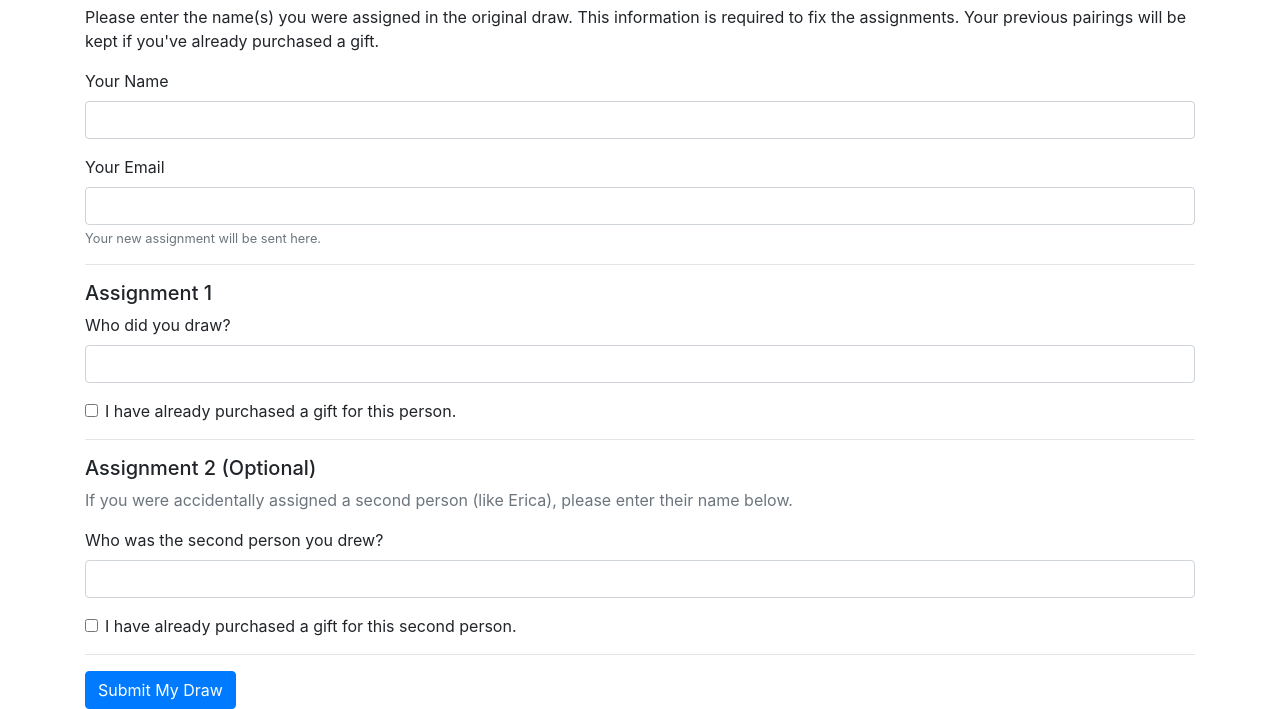
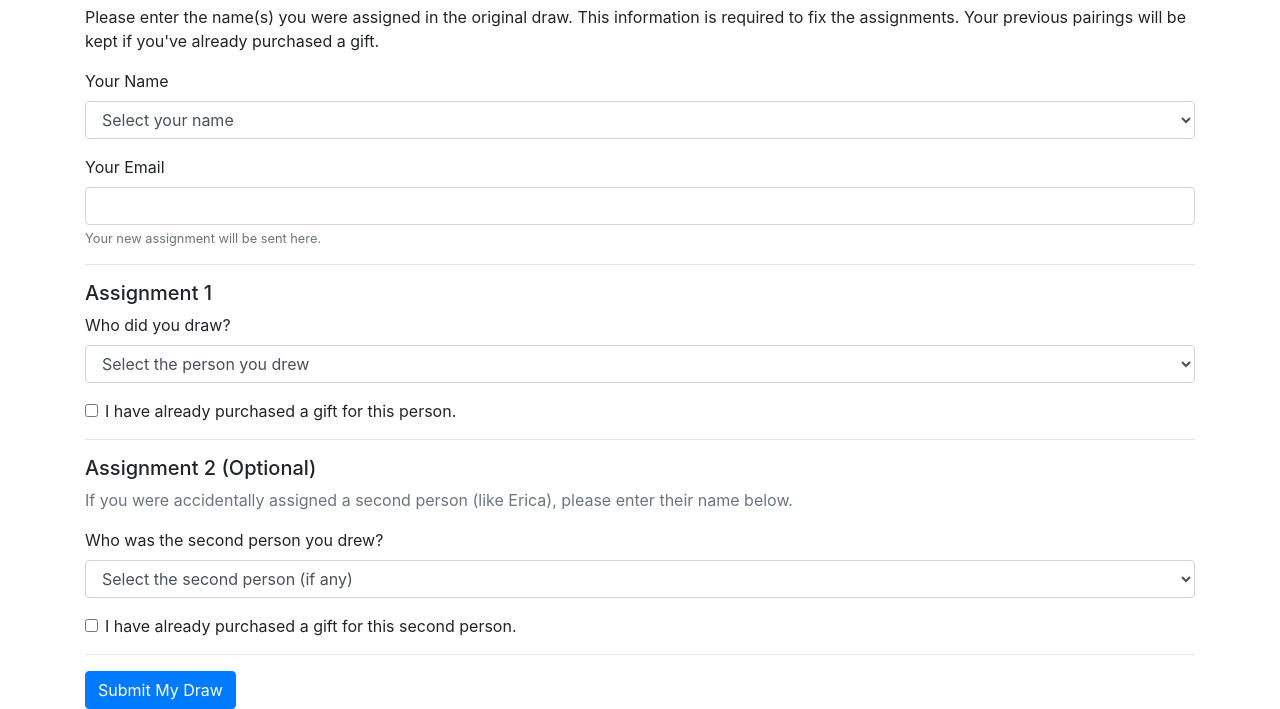
Before and after one commit to JanSolo99/SecretSanta, a website: page index.html in a window 1280 px wide. Shown: the part 99-808 px from the top of the page. Drawn offline with nearby package versions, Linux system fonts and the light colour scheme.

Commit message:
feat: Update form to use dropdowns for names

```diff
--- a/index.html
+++ b/index.html
@@ -13,7 +13,16 @@
         <form name="submissions" method="POST" data-netlify="true">
             <div class="form-group">
                 <label for="submitter-name">Your Name</label>
-                <input type="text" class="form-control" id="submitter-name" name="submitter-name" required>
+                <select class="form-control" id="submitter-name" name="submitter-name" required>
+                    <option value="" disabled selected>Select your name</option>
+                    <option>Robin</option>
+                    <option>Steven</option>
+                    <option>Emily</option>
+                    <option>Erica</option>
+                    <option>Rachael</option>
+                    <option>Dave</option>
+                    <option>Jan</option>
+                </select>
             </div>
             <div class="form-group">
                 <label for="submitter-email">Your Email</label>
@@ -24,7 +33,16 @@
             <h5>Assignment 1</h5>
             <div class="form-group">
                 <label for="receiver-1-name">Who did you draw?</label>
-                <input type="text" class="form-control" id="receiver-1-name" name="receiver-1-name" required>
+                <select class="form-control" id="receiver-1-name" name="receiver-1-name" required>
+                    <option value="" disabled selected>Select the person you drew</option>
+                    <option>Robin</option>
+                    <option>Steven</option>
+                    <option>Emily</option>
+                    <option>Erica</option>
+                    <option>Rachael</option>
+                    <option>Dave</option>
+                    <option>Jan</option>
+                </select>
             </div>
             <div class="form-check">
                 <input type="checkbox" class="form-check-input" id="gift-purchased-1" name="gift-purchased-1" value="true">
@@ -35,7 +53,16 @@
             <p class="text-muted">If you were accidentally assigned a second person (like Erica), please enter their name below.</p>
             <div class="form-group">
                 <label for="receiver-2-name">Who was the second person you drew?</label>
-                <input type="text" class="form-control" id="receiver-2-name" name="receiver-2-name">
+                <select class="form-control" id="receiver-2-name" name="receiver-2-name">
+                    <option value="" disabled selected>Select the second person (if any)</option>
+                    <option>Robin</option>
+                    <option>Steven</option>
+                    <option>Emily</option>
+                    <option>Erica</option>
+                    <option>Rachael</option>
+                    <option>Dave</option>
+                    <option>Jan</option>
+                </select>
             </div>
             <div class="form-check">
                 <input type="checkbox" class="form-check-input" id="gift-purchased-2" name="gift-purchased-2" value="true">
```
Also changed, not shown: participants.json (+6 -5 lines), temp-submissions.json (+10 -26 lines).
